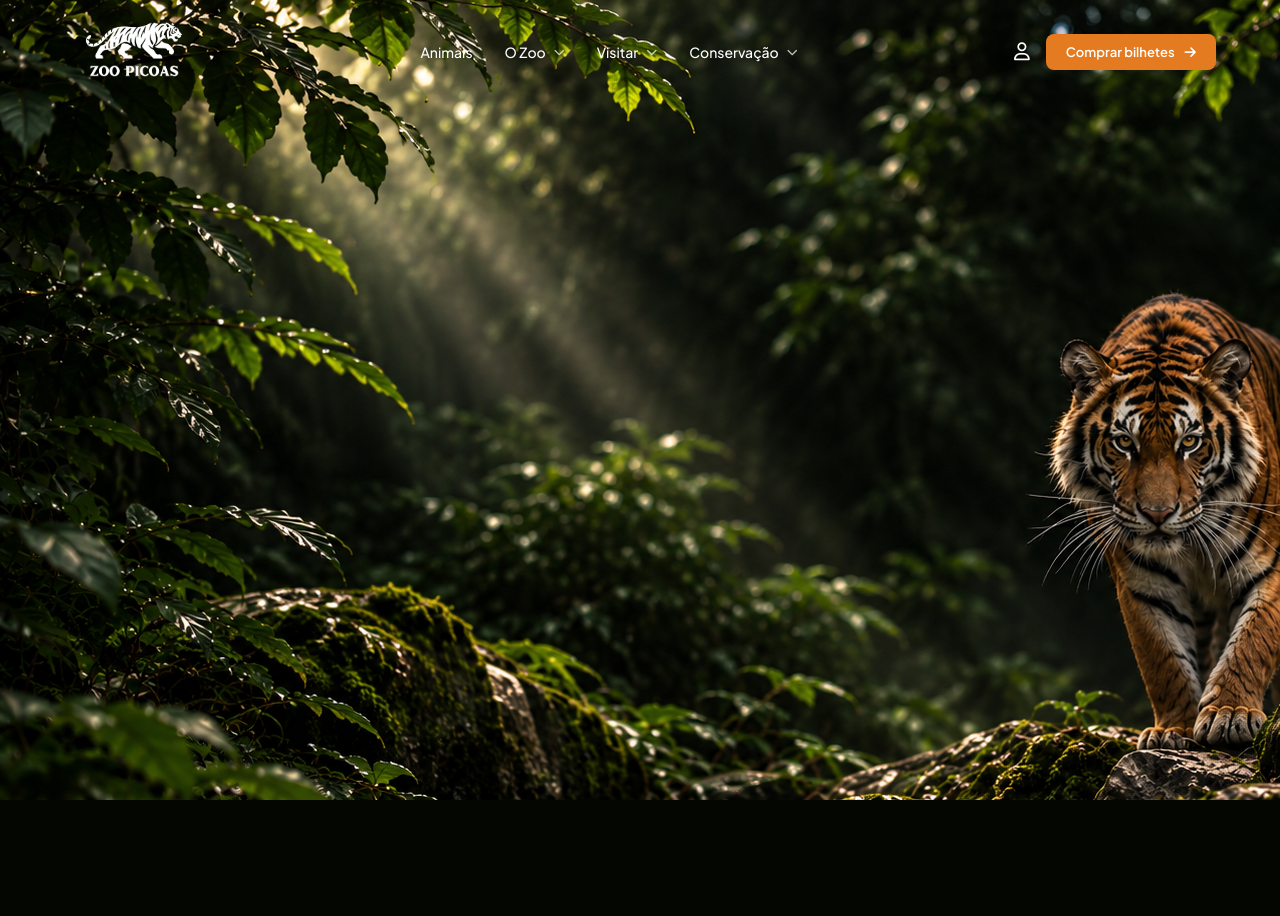
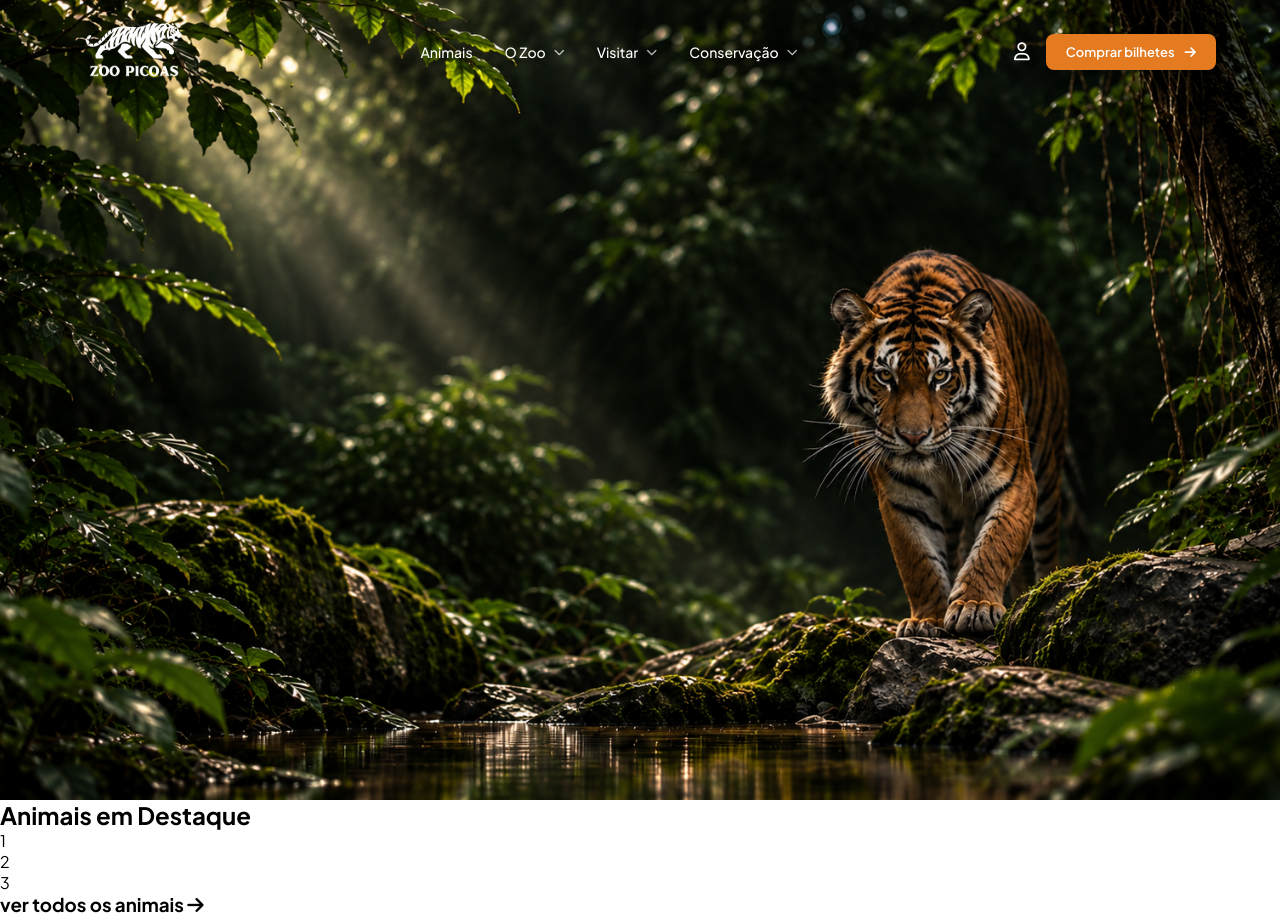
Before and after one commit to andremestremartins/ZooPicoas-PHPProjeto, a PHP site: page / in a window 1280 px wide. Before the commit the page ends 800 px from the top, so only its background shows below. Run offline with PHP 8.4, Linux system fonts and the light colour scheme; some libraries are stand-ins or nearby versions.

Commit message:
hero finalizada começo dos animais em destque e headderem js

```diff
--- a/includes/header.php
+++ b/includes/header.php
@@ -10,7 +10,7 @@ $pageTitle = "ZooPicoas";
     <meta name="viewport" content="width=device-width, initial-scale=1.0">
     <title><?php echo htmlspecialchars($pageTitle); ?></title>
     <script src="https://kit.fontawesome.com/17afc949a2.js" crossorigin="anonymous"></script>
-    <link rel="stylesheet" href="./css/style.css">
+    <link rel="stylesheet" href="./public/css/style.css">
 </head>
 <body>
 
--- a/index.php
+++ b/index.php
@@ -5,7 +5,20 @@ require_once "includes/header.php";
 
 
 <section id="hero"></section>
-<section id="animiasDestaque"></section>
+<section id="animiasDestaque">
+    <div class="tituloSection">
+        <h1>Animais em Destaque</h1>
+    </div>
+    <div class="animaisDestaqueContainer">
+        <div class="animalDestque">1</div>
+        <div class="animalDestque">2</div>
+        <div class="animalDestque">3</div>
+    </div>
+    <div class="verTodosAnimais">
+        <h3>ver todos os animais <i class="fa-solid fa-arrow-right"></i></h3>
+    </div>
+
+</section>
 <?php
 require_once "includes/end.php";
 ?>
--- a/css/style.css
+++ b/public/css/style.css
@@ -18,7 +18,9 @@
     --transition-fast: 0.2s cubic-bezier(0.4, 0, 0.2, 1);
 }
 
-*, *::before, *::after {
+*,
+*::before,
+*::after {
     box-sizing: border-box;
     margin: 0;
     padding: 0;
@@ -281,22 +283,32 @@ header {
     background: var(--primary-hover);
     transform: translateY(-1px);
 }
+
 /*hero*/
-#hero{
-    background-image: url(../assets/images/hero.png);
+#hero {
+    background-image: url("../../assets/images/hero.png");
     width: 100%;
     height: 100vh;
+
     display: flex;
     align-items: flex-start;
-    color: var(--primary);
     justify-content: center;
     flex-direction: column;
+
     padding-left: 50px;
     gap: 25px;
-    h1{
+
+    background-size: cover;
+    background-position: center;
+    background-repeat: no-repeat;
+
+    color: var(--primary);
+
+    h1 {
         font-size: 45px;
     }
-    p{
+
+    p {
         color: var(--dropdown-bg);
     }
 
```
Also changed, not shown: public/js/script.js (line endings or trailing spaces).
